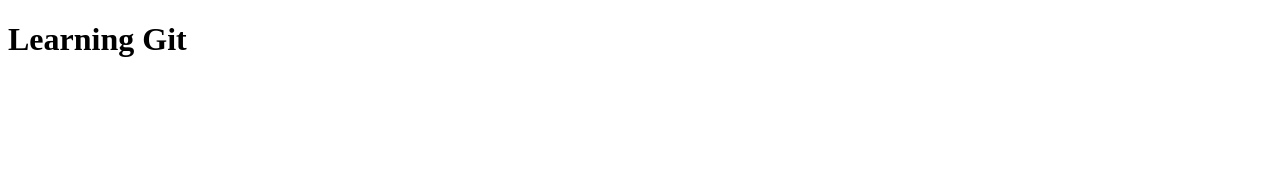
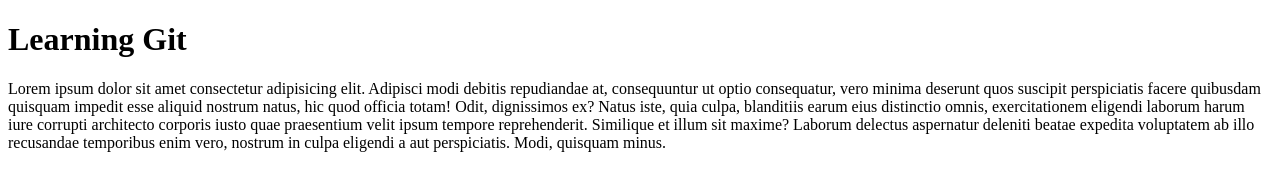
Before and after one commit to Shobhit1505/learning-git, a plain HTML site: page index.html in a window 1280 px wide. Drawn offline with Linux system fonts and the light colour scheme.

Commit message:
Added a paragraph code in html

```diff
--- a/index.html
+++ b/index.html
@@ -7,5 +7,6 @@
 </head>
 <body>
     <h1>Learning Git</h1>
+    <p>Lorem ipsum dolor sit amet consectetur adipisicing elit. Adipisci modi debitis repudiandae at, consequuntur ut optio consequatur, vero minima deserunt quos suscipit perspiciatis facere quibusdam quisquam impedit esse aliquid nostrum natus, hic quod officia totam! Odit, dignissimos ex? Natus iste, quia culpa, blanditiis earum eius distinctio omnis, exercitationem eligendi laborum harum iure corrupti architecto corporis iusto quae praesentium velit ipsum tempore reprehenderit. Similique et illum sit maxime? Laborum delectus aspernatur deleniti beatae expedita voluptatem ab illo recusandae temporibus enim vero, nostrum in culpa eligendi a aut perspiciatis. Modi, quisquam minus.</p>
 </body>
 </html>
```
